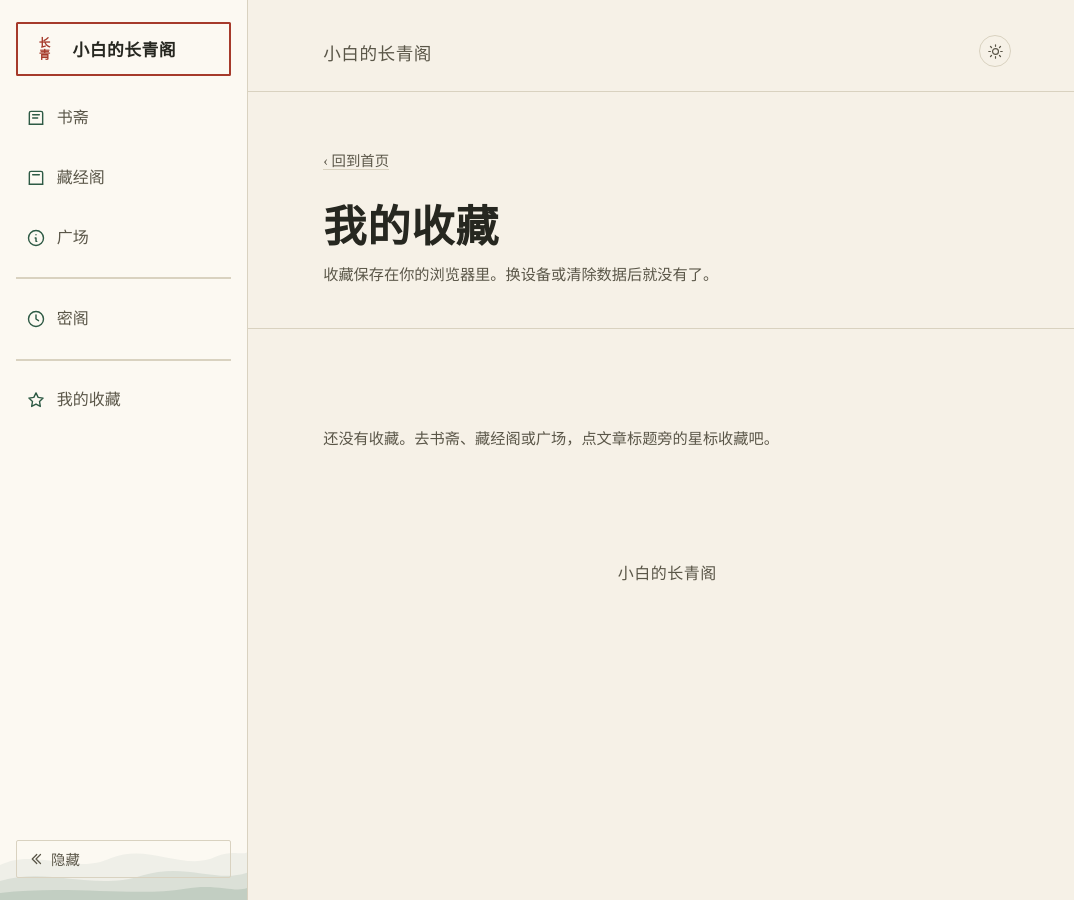
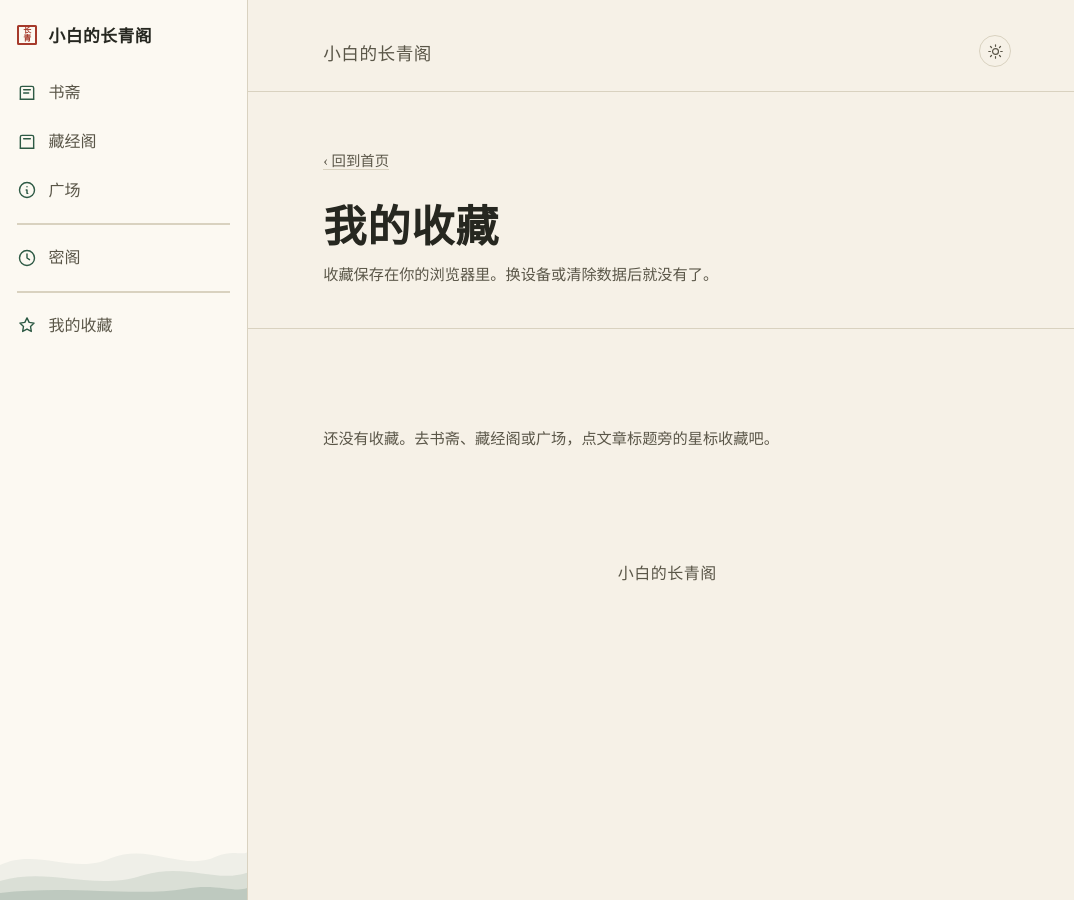
Before and after one commit to 0Iiveira/evergreen, a Jekyll site: the page built from favorites.html, in a window 1280 px wide. Shown: the whole page, without its empty margins (0-1074 px from the left). Built offline with Jekyll 4.4.1, drawn with Linux system fonts in a browser that asks for light colours.

Commit message:
fix: 侧边栏隐藏改为隐藏小侧边栏+展开时隐藏按钮+恢复按钮随主题+图标严格对齐+远山同主色调贴底

```diff
--- a/_includes/sidebar.html
+++ b/_includes/sidebar.html
@@ -36,10 +36,9 @@
     <path class="mnt mnt-3" d="M0,150 C110,138 220,156 300,144 C350,136 380,150 400,143 L400,160 L0,160 Z"></path>
   </svg>
 
-  <!-- 隐藏侧边栏按钮 -->
+  <!-- 隐藏小侧边栏按钮（仅收起态显示） -->
   <button class="sidebar-hide" id="sidebarHide" type="button" aria-label="隐藏侧边栏" title="隐藏侧边栏">
-    <svg viewBox="0 0 24 24" width="18" height="18" fill="none" stroke="currentColor" stroke-width="1.7" stroke-linecap="round" stroke-linejoin="round"><path d="M13 6l-6 6 6 6"/><path d="M18 6l-6 6 6 6"/></svg>
-    <span class="sidebar-hide-label">隐藏</span>
+    <svg viewBox="0 0 24 24" width="16" height="16" fill="none" stroke="currentColor" stroke-width="1.6" stroke-linecap="round" stroke-linejoin="round"><path d="M13 6l-6 6 6 6"/><path d="M18 6l-6 6 6 6"/></svg>
   </button>
 </aside>
 
--- a/styles.css
+++ b/styles.css
@@ -241,103 +241,89 @@ html[data-theme="dark"] .theme-toggle .icon-moon{display:inline}
 .fav-btn.active{color:var(--vermilion)}
 .enter{text-decoration:none;display:inline-block}
 
-/* ---------- 侧边栏（单一元素：收起=窄图标条，展开=宽面板） ---------- */
+/* ---------- 侧边栏（收起=窄图标条；展开=宽面板；两者图标位置严格对齐） ---------- */
 .seal-mini{
-  flex:0 0 auto;width:2.1rem;height:2.1rem;display:flex;flex-direction:column;
-  align-items:center;justify-content:center;
+  flex:0 0 auto;width:1.25rem;height:1.25rem;display:flex;flex-direction:column;
+  align-items:center;justify-content:center;box-sizing:border-box;
   border:2px solid var(--vermilion);color:var(--vermilion);
-  font-size:.72rem;line-height:1.05;font-weight:600;border-radius:1.5px;
+  font-size:.5rem;line-height:1;font-weight:600;border-radius:1.5px;
   background:var(--paper-raise);
 }
 .seal-mini span{display:block}
 .sidebar{
   position:fixed;top:0;left:0;z-index:36;height:100%;
-  width:3.4rem;                      /* 收起：窄条 */
+  width:3.4rem;                           /* 收起：窄条 */
   background:var(--paper-raise);border-right:1px solid var(--line);
-  display:flex;flex-direction:column;align-items:center;
-  padding:.9rem .3rem;overflow-x:hidden;overflow-y:auto;
+  display:flex;flex-direction:column;align-items:stretch;
+  padding:.9rem 1.075rem;                 /* 左右 1.075rem：图标在窄条居中，且展开后位置不变 */
+  overflow-x:hidden;overflow-y:auto;
   transition:width .28s ease,transform .28s ease;
 }
-/* 完全隐藏侧边栏 */
+/* 完全隐藏小侧边栏 */
 body.sidebar-hidden{padding-left:0}
 body.sidebar-hidden .sidebar{transform:translateX(-100%)}
+
 .sidebar-seal{
-  display:flex;align-items:center;gap:.7rem;width:2.3rem;height:2.3rem;
-  justify-content:center;border:2px solid var(--vermilion);border-radius:1.5px;
-  background:var(--paper-raise);cursor:pointer;margin-bottom:1rem;
-  transition:width .28s ease;overflow:hidden;white-space:nowrap;
+  display:flex;align-items:center;gap:.7rem;width:100%;height:2.6rem;
+  padding:0;justify-content:flex-start;background:transparent;border:none;
+  cursor:pointer;margin-bottom:1rem;overflow:hidden;white-space:nowrap;flex:0 0 auto;
 }
-.sidebar-seal .seal-mini{width:100%;height:100%;border:none;font-size:.82rem}
-.sidebar-seal:hover{transform:scale(1.05)}
 .sidebar-seal-name{font-size:1.05rem;font-weight:600;letter-spacing:.03em;color:var(--ink);display:none}
-.sidebar-nav{display:flex;flex-direction:column;gap:.5rem;width:100%;align-items:center}
+
+.sidebar-nav{display:flex;flex-direction:column;gap:.45rem;width:100%;align-items:stretch}
 .sidebar-item{
-  display:flex;align-items:center;gap:.7rem;width:2.3rem;height:2.3rem;
-  justify-content:center;padding:0;text-decoration:none;color:var(--ink-soft);
-  border-radius:2px;transition:background .18s ease,color .18s ease,width .28s ease;
-  overflow:hidden;white-space:nowrap;
+  display:flex;align-items:center;gap:.7rem;width:100%;height:2.6rem;
+  padding:0;justify-content:flex-start;text-decoration:none;color:var(--ink-soft);
+  border-radius:2px;overflow:hidden;white-space:nowrap;flex:0 0 auto;
+  transition:background .18s ease,color .18s ease;
 }
 .sidebar-item:hover{background:var(--paper);color:var(--evergreen)}
-.sidebar-item .si-icon{display:flex;color:var(--evergreen);flex:0 0 auto}
+.sidebar-item .si-icon{width:1.25rem;display:flex;align-items:center;justify-content:center;color:var(--evergreen);flex:0 0 auto}
 .sidebar-item .si-label{font-size:1rem;display:none}
-.sidebar-divider{
-  display:block;width:1.1rem;height:2px;background:var(--line);
-  margin:.35rem 0;flex:0 0 auto;
+.sidebar-divider{display:block;width:100%;height:2px;background:var(--line);margin:.3rem 0;flex:0 0 auto}
+
+/* 展开：只变宽度 + 显示文字；padding/行高/图标尺寸不变 → 图标严格对齐 */
+.sidebar.hover-open,.sidebar.full-open{width:15.5rem}
+.sidebar.hover-open .sidebar-seal-name,.sidebar.full-open .sidebar-seal-name{display:block}
+.sidebar.hover-open .sidebar-item .si-label,.sidebar.full-open .sidebar-item .si-label{display:block}
+.sidebar.full-open{box-shadow:0 0 30px rgba(0,0,0,.12)}
+
+/* 隐藏按钮：仅小侧边栏（收起态）显示，低调；展开后隐藏 */
+.sidebar-hide{
+  margin-top:auto;flex:0 0 auto;width:100%;height:2.6rem;
+  display:flex;align-items:center;justify-content:center;padding:0;
+  background:transparent;border:none;color:var(--ink-soft);
+  cursor:pointer;opacity:.3;transition:opacity .2s ease,color .2s ease;
 }
-.sidebar.hover-open .sidebar-divider,.sidebar.full-open .sidebar-divider{width:100%}
+.sidebar-hide:hover{opacity:.85;color:var(--evergreen)}
+.sidebar.hover-open .sidebar-hide,.sidebar.full-open .sidebar-hide{display:none}
 
-/* 隐藏侧边栏按钮 */
-.sidebar-hide{
-  position:relative;z-index:2;margin-top:auto;
-  display:flex;align-items:center;justify-content:center;gap:.4rem;
-  width:2.3rem;height:2.3rem;padding:0;flex:0 0 auto;
-  background:transparent;border:1px solid var(--line);border-radius:2px;
-  color:var(--ink-soft);cursor:pointer;overflow:hidden;white-space:nowrap;
-  transition:color .2s ease,border-color .2s ease,width .28s ease;
+/* 隐藏后：鼠标移到页面最左边缘才出现的“展开”按钮（配色随主题） */
+.sidebar-reveal{
+  position:fixed;left:0;top:0;height:100%;width:14px;z-index:39;
+  display:flex;align-items:center;justify-content:center;padding:0;
+  background:transparent;border:none;color:var(--ink-soft);cursor:pointer;
+  opacity:0;transition:opacity .2s ease,color .2s ease;
 }
-.sidebar-hide:hover{color:var(--evergreen);border-color:var(--evergreen)}
-.sidebar-hide-label{display:none;font-size:.9rem}
-.sidebar.hover-open .sidebar-hide,.sidebar.full-open .sidebar-hide{width:100%;height:auto;padding:.45rem .6rem;justify-content:flex-start}
-.sidebar.hover-open .sidebar-hide-label,.sidebar.full-open .sidebar-hide-label{display:block}
-
-/* 侧边栏隐藏后，左边缘的恢复按钮 */
-.sidebar-reveal{
-  position:fixed;left:0;top:50%;transform:translateY(-50%);z-index:39;
-  width:1.25rem;height:3rem;display:flex;align-items:center;justify-content:center;padding:0;
-  background:var(--paper-raise);border:1px solid var(--line);border-left:none;
-  border-radius:0 4px 4px 0;color:var(--ink-soft);cursor:pointer;
-  opacity:.65;transition:opacity .2s ease,color .2s ease;
-}
-.sidebar-reveal:hover{opacity:1;color:var(--evergreen)}
+.sidebar-reveal:hover{opacity:.85;color:var(--evergreen)}
 .sidebar-reveal[hidden]{display:none}
 
-/* 展开侧边栏底部的淡墨远山 */
+/* 展开侧边栏底部的淡墨远山（与主页封面同色调，贴底） */
 .sidebar-mountains{
   position:absolute;left:0;right:0;bottom:0;width:100%;height:7rem;
   pointer-events:none;display:none;z-index:0;
 }
 .sidebar.hover-open .sidebar-mountains,.sidebar.full-open .sidebar-mountains{display:block}
-.sidebar-mountains .mnt{fill:var(--evergreen)}
-.sidebar-mountains .mnt-1{opacity:.06}
-.sidebar-mountains .mnt-2{opacity:.10}
-.sidebar-mountains .mnt-3{opacity:.14}
-
-/* 悬停展开：整条变宽、显示文字 */
-.sidebar.hover-open,.sidebar.full-open{width:15.5rem;align-items:stretch;padding:1.4rem 1rem}
-.sidebar.hover-open .sidebar-seal,.sidebar.full-open .sidebar-seal{width:100%;height:auto;justify-content:flex-start;padding:.5rem .6rem}
-.sidebar.hover-open .sidebar-seal .seal-mini,.sidebar.full-open .sidebar-seal .seal-mini{width:2.1rem;height:2.1rem;font-size:.72rem}
-.sidebar.hover-open .sidebar-seal-name,.sidebar.full-open .sidebar-seal-name{display:block}
-.sidebar.hover-open .sidebar-nav,.sidebar.full-open .sidebar-nav{align-items:stretch}
-.sidebar.hover-open .sidebar-item,.sidebar.full-open .sidebar-item{width:100%;height:auto;padding:.7rem .6rem;justify-content:flex-start}
-.sidebar.hover-open .sidebar-item .si-label,.sidebar.full-open .sidebar-item .si-label{display:block}
-.sidebar.full-open{box-shadow:0 0 30px rgba(0,0,0,.12)}
+.sidebar-mountains .mnt-1{fill:rgba(46,90,69,.06)}
+.sidebar-mountains .mnt-2{fill:rgba(46,90,69,.11)}
+.sidebar-mountains .mnt-3{fill:rgba(46,90,69,.16)}
 
 .sidebar-backdrop{position:fixed;inset:0;z-index:35;background:rgba(20,20,16,.32);opacity:0;transition:opacity .25s ease}
 .sidebar-backdrop:not([hidden]){opacity:1}
 
 /* ---------- 移动端 ---------- */
 @media (max-width:520px){
-  .sidebar{width:3rem}
+  .sidebar{width:3rem;padding-left:.875rem;padding-right:.875rem}
   body{padding-left:3rem}
   /* 移动端展开宽度略窄 */
   .sidebar.hover-open,.sidebar.full-open{width:13rem}
```
